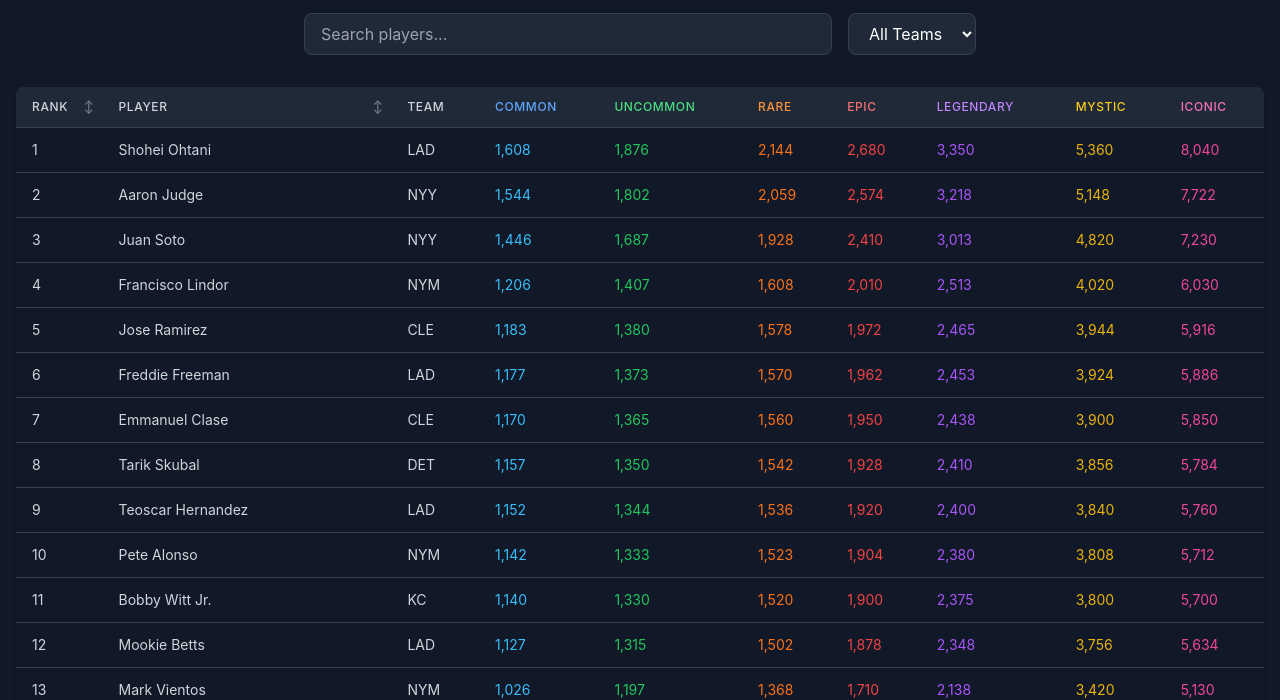
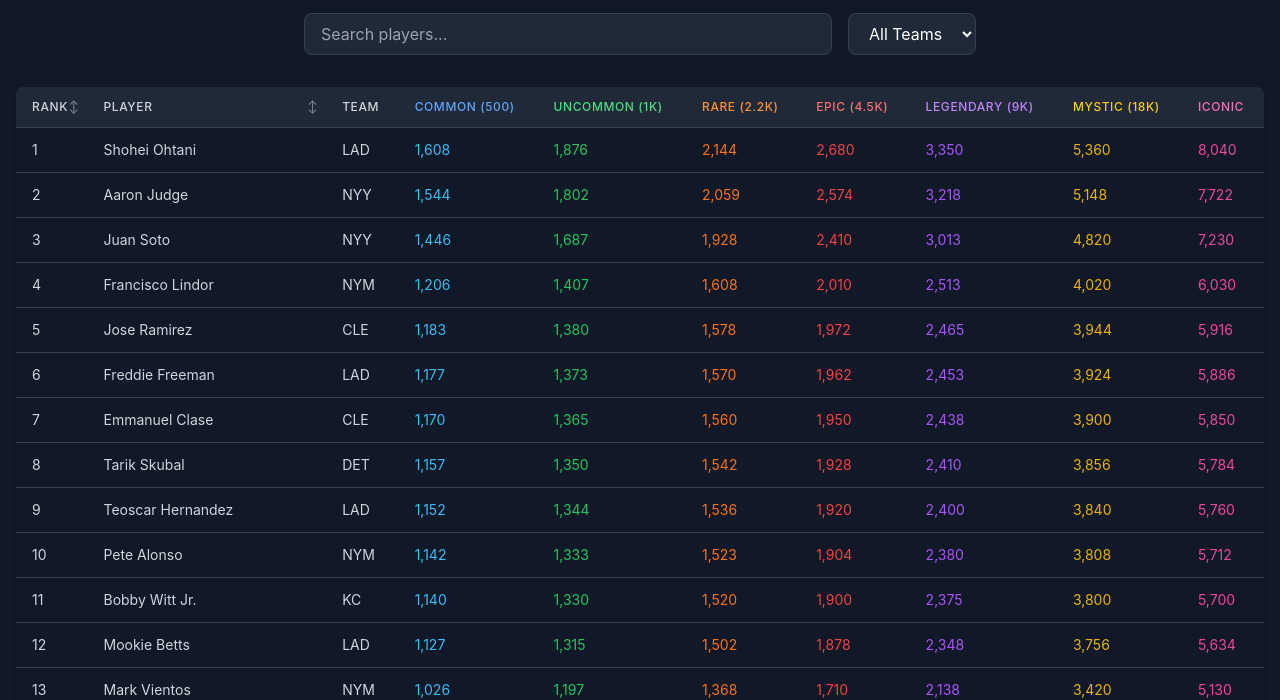
Before and after one commit to paolo610/mlb-rax, a plain HTML site: page index.html in a window 1280 px wide. Shown: the part 107-807 px from the top of the page. Drawn offline with nearby package versions, Linux system fonts and the light colour scheme.

Commit message:
Update index.html

```diff
--- a/index.html
+++ b/index.html
@@ -38,22 +38,22 @@
                             Team
                         </th>
                         <th scope="col" class="px-4 py-3 text-left text-xs font-medium text-blue-400 uppercase tracking-wider cursor-pointer" onclick="sortTable(3)">
-                            Common
+                            Common (500)
                         </th>
                         <th scope="col" class="px-4 py-3 text-left text-xs font-medium text-green-400 uppercase tracking-wider cursor-pointer" onclick="sortTable(4)">
-                            Uncommon
+                            Uncommon (1k)
                         </th>
                         <th scope="col" class="px-4 py-3 text-left text-xs font-medium text-orange-400 uppercase tracking-wider cursor-pointer" onclick="sortTable(5)">
-                            Rare
+                            Rare (2.2k)
                         </th>
                         <th scope="col" class="px-4 py-3 text-left text-xs font-medium text-red-400 uppercase tracking-wider cursor-pointer" onclick="sortTable(6)">
-                            Epic
+                            Epic (4.5k)
                         </th>
                         <th scope="col" class="px-4 py-3 text-left text-xs font-medium text-purple-400 uppercase tracking-wider cursor-pointer" onclick="sortTable(7)">
-                            Legendary
+                            Legendary (9k)
                         </th>
                         <th scope="col" class="px-4 py-3 text-left text-xs font-medium text-yellow-400 uppercase tracking-wider cursor-pointer" onclick="sortTable(8)">
-                            Mystic
+                            Mystic (18k)
                         </th>
                         <th scope="col" class="px-4 py-3 text-left text-xs font-medium text-pink-400 uppercase tracking-wider cursor-pointer" onclick="sortTable(9)">
                             Iconic
```
